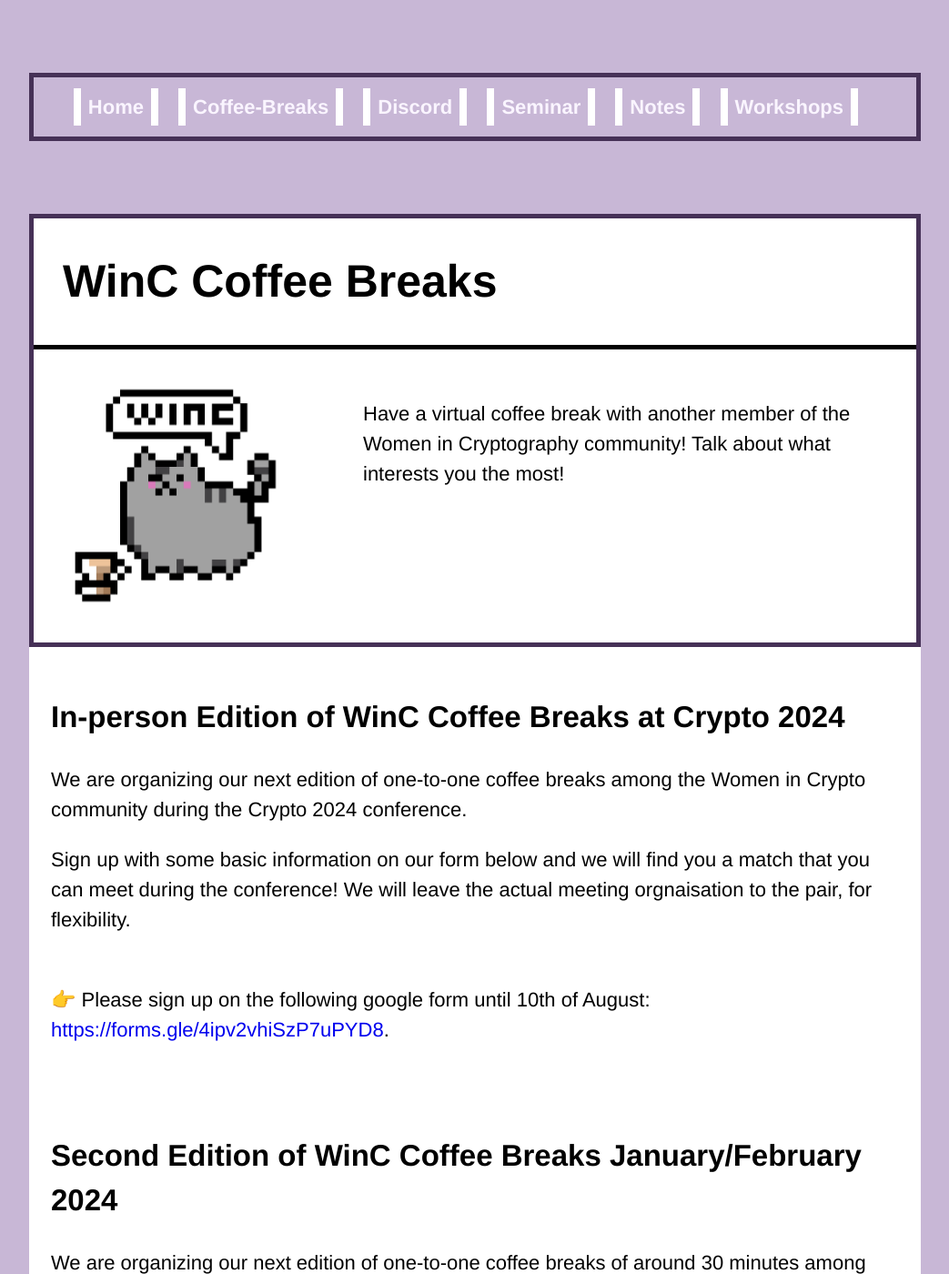
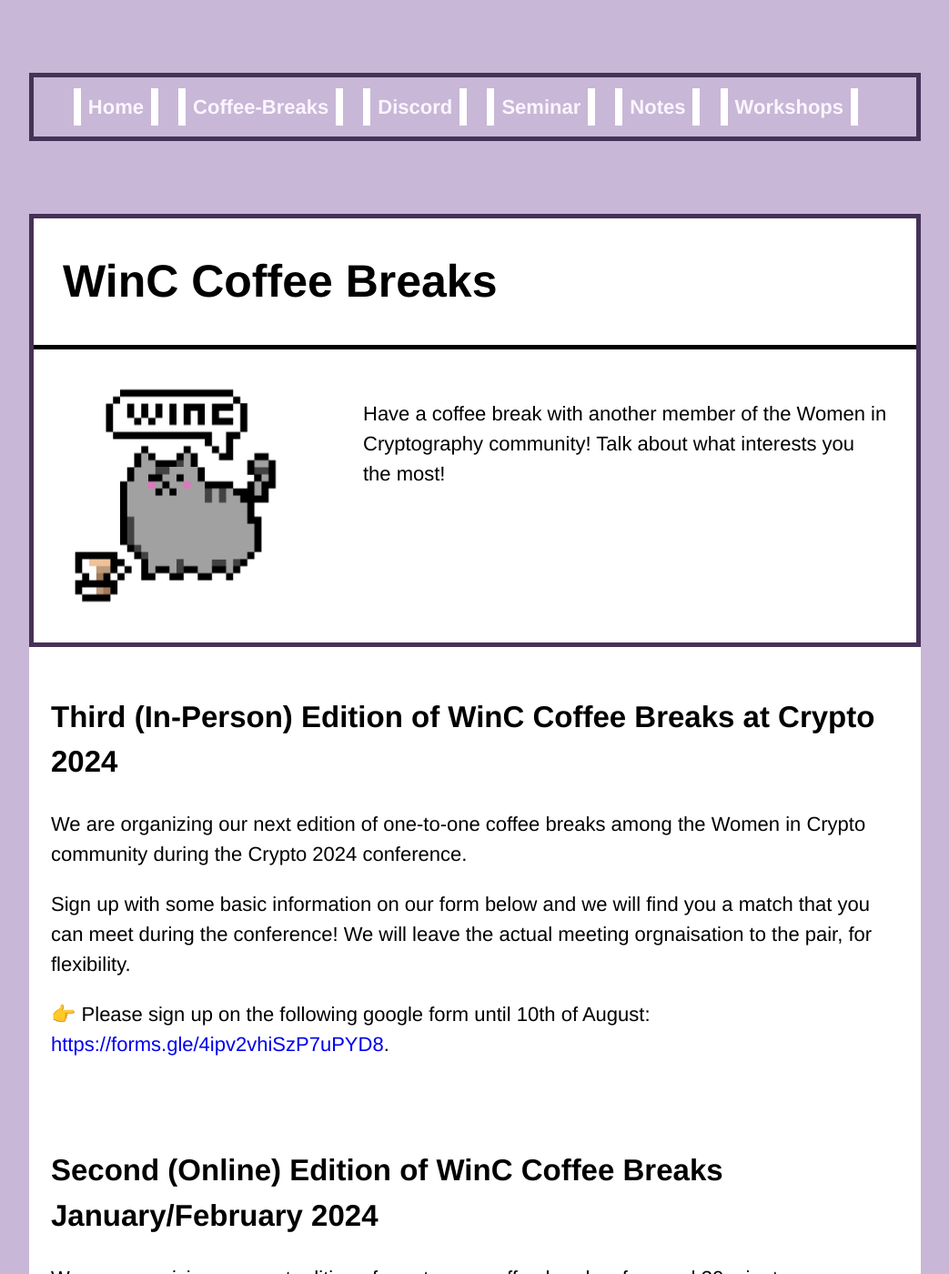
Before and after one commit to women-in-cryptography/women-in-cryptography-website, a Jekyll site: the page built from coffeebreaks.html, in a window 1280 px wide and 1400 px high. Shown: the whole window at 91% size, without its empty margins (118-1161 px from the left). Built offline with Jekyll 4.4.1, drawn with Linux system fonts in a browser that asks for light colours; some of the changed text lies outside the part shown.

Commit message:
corrected the link from the main website to the Crypto coffee breaks and polished a bit the coffee breaks site

```diff
--- a/coffeebreaks.html
+++ b/coffeebreaks.html
@@ -13,24 +13,22 @@
 
   <div class="main-description">
     <img src="/images/winc-coffee.png" alt="WinC-coffee-break logo" width="250" style="margin-right: 5rem">
-		<p>Have a virtual coffee break with another member of the Women in Cryptography community! Talk about what interests you the most!</p>
+		<p>Have a coffee break with another member of the Women in Cryptography community! Talk about what interests you the most!</p>
   </div>
 </div>
 
 <div class="regular-description">
-  <h2>In-person Edition of WinC Coffee Breaks at Crypto 2024</h2>
+  <h2>Third (In-Person) Edition of WinC Coffee Breaks at Crypto 2024</h2>
   <p>We are organizing our next edition of one-to-one coffee breaks among the Women in Crypto community during the Crypto 2024 conference.
- <br>
- <p>
+ </p>
 Sign up with some basic information on our form below and we will find you a match that you can meet during the conference! We will leave the actual meeting orgnaisation to the pair, for flexibility.
 </p>
-<br>
 👉 Please sign up on the following google form until 10th of August: <a href="https://forms.gle/4ipv2vhiSzP7uPYD8" target="_blank">https://forms.gle/4ipv2vhiSzP7uPYD8</a>.
   </p>
 </div>
 
 <div class="regular-description">
-  <h2>Second Edition of WinC Coffee Breaks January/February 2024</h2>
+  <h2>Second (Online) Edition of WinC Coffee Breaks January/February 2024</h2>
   <p>We are organizing our next edition of one-to-one coffee breaks of around 30 minutes among the Women in Crypto community. The coffee-break is planned for January/February 2024
  <br>
  <p>
@@ -41,7 +39,7 @@
 </div>
 
 <div class="regular-description">
-  <h2>First Edition of WinC Coffee Breaks November 2023</h2>
+  <h2>First (Online) Edition of WinC Coffee Breaks November 2023</h2>
   <p>We are organizing our first edition of monthly one-to-one coffee breaks of around 30 minutes over a period of three months (Oct, Nov and Dec 2023) among the Women in Cryptography community.
  <br>
  <p>
--- a/index.html
+++ b/index.html
@@ -20,7 +22,7 @@
   <h2>News</h2>
   <div class="regular-description">
     <ul>
-	    <li>We are organizing in-person <a href="https://www.womenincryptography.com/workshop">WinC Coffee Breaks</a> at Crypto 2024 !</li>
+	    <li>We are organizing in-person <a href="https://www.womenincryptography.com/coffee-breaks">WinC Coffee Breaks</a> at Crypto 2024!</li>
 	     <li>We are organizing our first <a href="https://www.womenincryptography.com/workshop">WinC Workshop</a>!</li>
 	    <li>We are organizing our second edition of the <a href="https://www.womenincryptography.com/seminar">WinC Seminar</a>!</li>
 	    <li>We are organizing our second edition of <a href="https://www.womenincryptography.com/coffee-breaks">WinC Coffee Breaks</a>!</li>
```
Also changed, not shown: other parts of index.html (+3 -1 lines).
